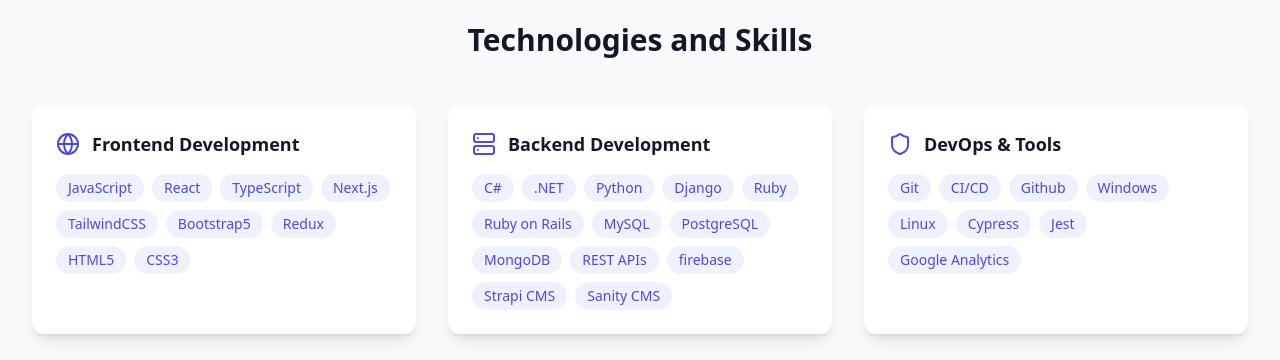
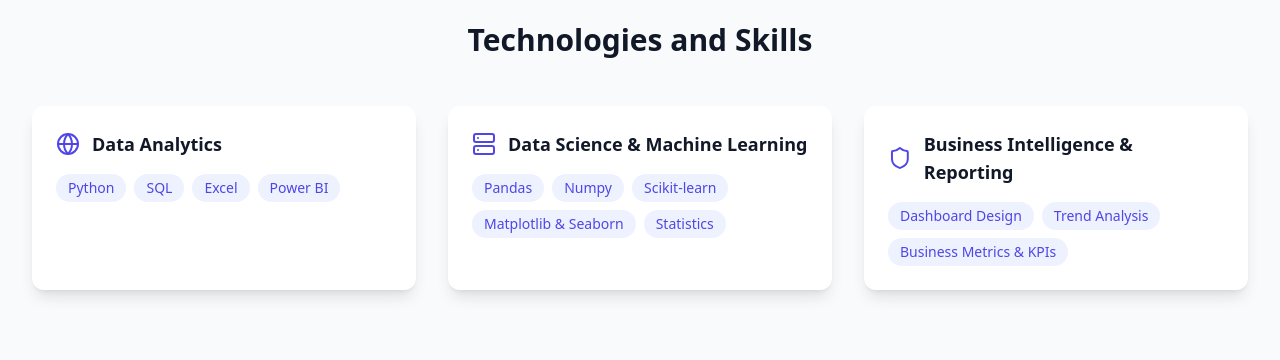
Before and after one commit to RaphaelItotia/Portfolio, a React (Vite) app: page / in a window 1280 px wide. Shown: the part 1660-2020 px from the top of the page. Built offline with nearby package versions, Linux system fonts and the light colour scheme.

Commit message:
Update App.tsx

```diff
--- a/src/App.tsx
+++ b/src/App.tsx
@@ -85,51 +85,33 @@
 
   const skillCategories = [
     {
-      title: "Frontend Development",
+      title: "Data Analytics",
       icon: Globe,
       skills: [
-        "JavaScript",
-        "React",
-        "TypeScript",
-        "Next.js",
-        "TailwindCSS",
-        "Bootstrap5",
-        "Redux",
-        "HTML5",
-        "CSS3",
+        "Python",
+        "SQL",
+        "Excel",
+        "Power BI"
       ],
     },
     {
-      title: "Backend Development",
+      title: "Data Science & Machine Learning",
       icon: Server,
       skills: [
-        "C#",
-        ".NET",
-        "Python",
-        "Django",
-        "Ruby",
-        "Ruby on Rails",
-        "MySQL",
-        "PostgreSQL",
-        "MongoDB",
-        "REST APIs",
-        "firebase",
-        "Strapi CMS",
-        "Sanity CMS",
+        "Pandas",
+        "Numpy",
+        "Scikit-learn",
+        "Matplotlib & Seaborn",
+        "Statistics"
       ],
     },
     {
-      title: "DevOps & Tools",
+      title: "Business Intelligence & Reporting",
       icon: Shield,
       skills: [
-        "Git",
-        "CI/CD",
-        "Github",
-        "Windows",
-        "Linux",
-        "Cypress",
-        "Jest",
-        "Google Analytics",
+        "Dashboard Design",
+        "Trend Analysis",
+        "Business Metrics & KPIs"
       ],
     },
   ];
```
